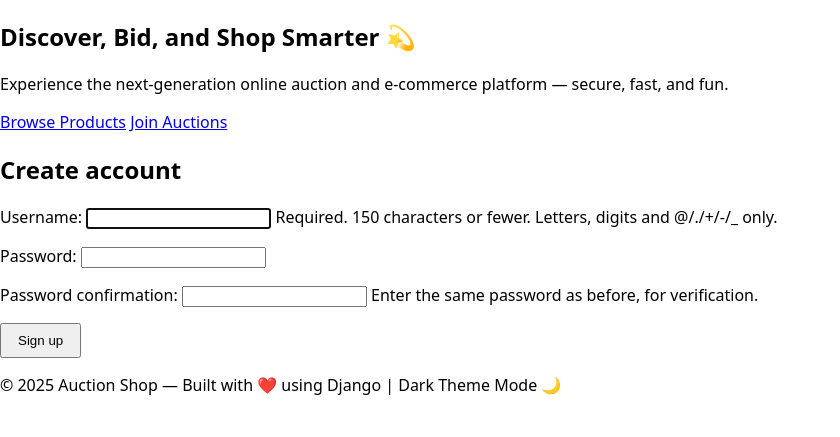
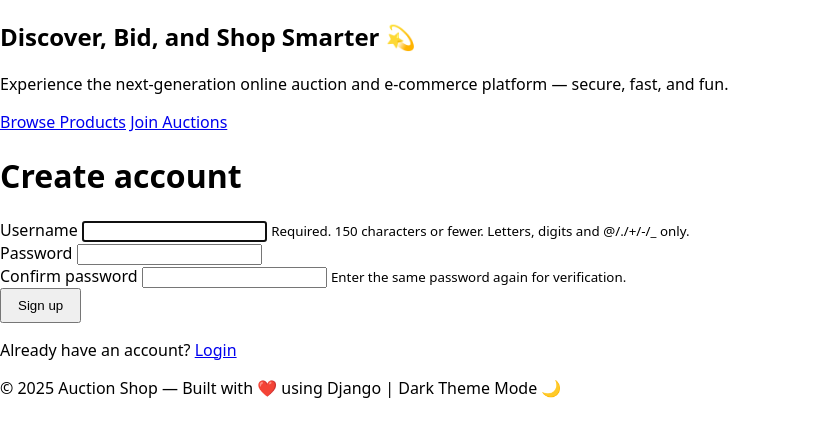
Before and after one commit to Dinath2002/auction_shop, a Django app: page /accounts/signup/ in a window 1280 px wide. Shown: the part 44-481 px from the top of the page, without its empty margins (0-840 px from the left). Run offline with Django 5.2, Linux system fonts and the light colour scheme.

Commit message:
Add signup template with consistent UI styling

```diff
--- a/accounts/templates/registration/signup.html
+++ b/accounts/templates/registration/signup.html
@@ -1,8 +1,49 @@
-{% extends 'core/base.html' %}
+{% extends "core/base.html" %}
+{% block title %}Create account | AuctionShop{% endblock %}
+
 {% block content %}
-<h2>Create account</h2>
-<form method="post">{% csrf_token %}
-  {{ form.as_p }}
-  <button type="submit">Sign up</button>
-</form>
+<div class="auth-wrapper">
+    <div class="auth-card auth-wide">
+        <h1 class="auth-title">Create account</h1>
+
+        <form method="post" novalidate>
+            {% csrf_token %}
+
+            <div class="form-grid">
+                <div class="form-group">
+                    <label for="id_username">Username</label>
+                    {{ form.username }}
+                    <small class="help-text">
+                        Required. 150 characters or fewer. Letters, digits and @/./+/-/_ only.
+                    </small>
+                </div>
+
+                <div class="form-group">
+                    <label for="id_password1">Password</label>
+                    {{ form.password1 }}
+                </div>
+
+                <div class="form-group">
+                    <label for="id_password2">Confirm password</label>
+                    {{ form.password2 }}
+                    <small class="help-text">
+                        Enter the same password again for verification.
+                    </small>
+                </div>
+            </div>
+
+            {% if form.errors %}
+                <div class="form-errors">
+                    {{ form.errors }}
+                </div>
+            {% endif %}
+
+            <button type="submit" class="btn btn-full">Sign up</button>
+        </form>
+
+        <div class="auth-links">
+            <p>Already have an account? <a href="{% url 'login' %}">Login</a></p>
+        </div>
+    </div>
+</div>
 {% endblock %}
```
